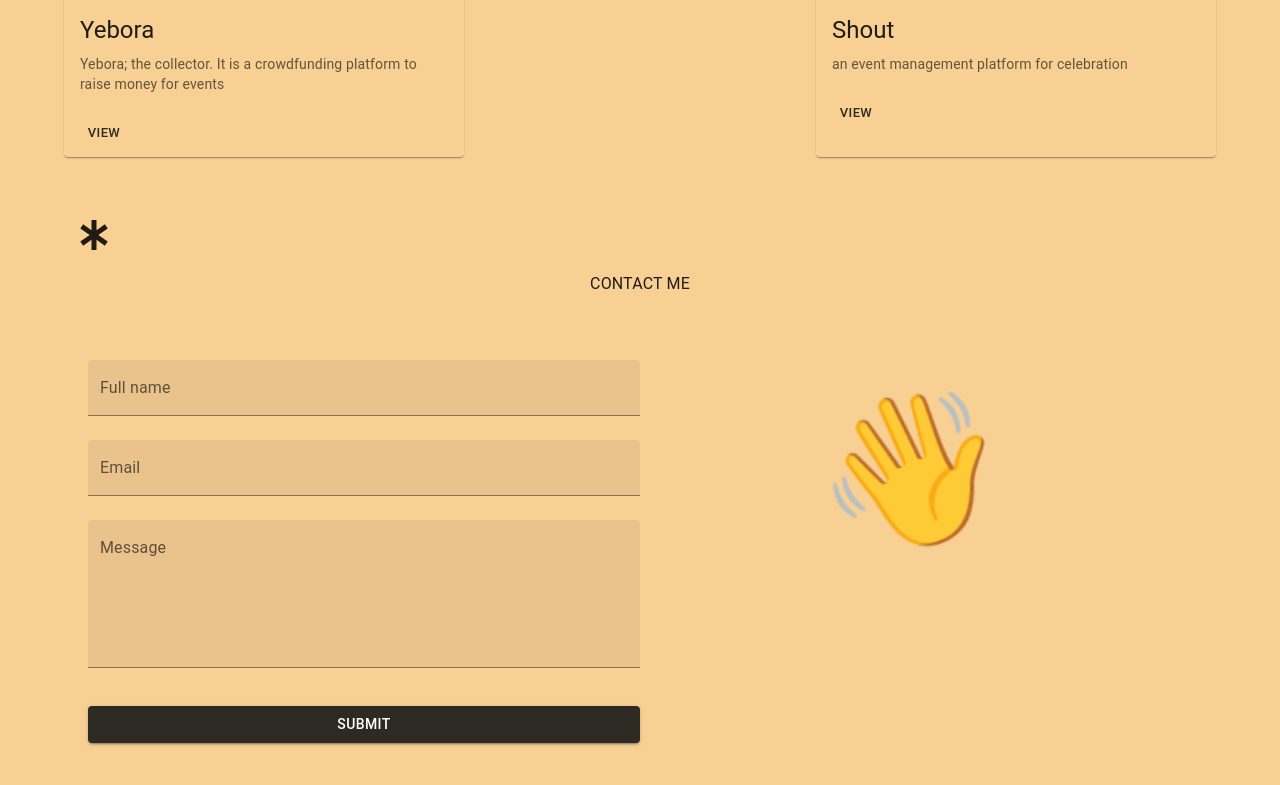
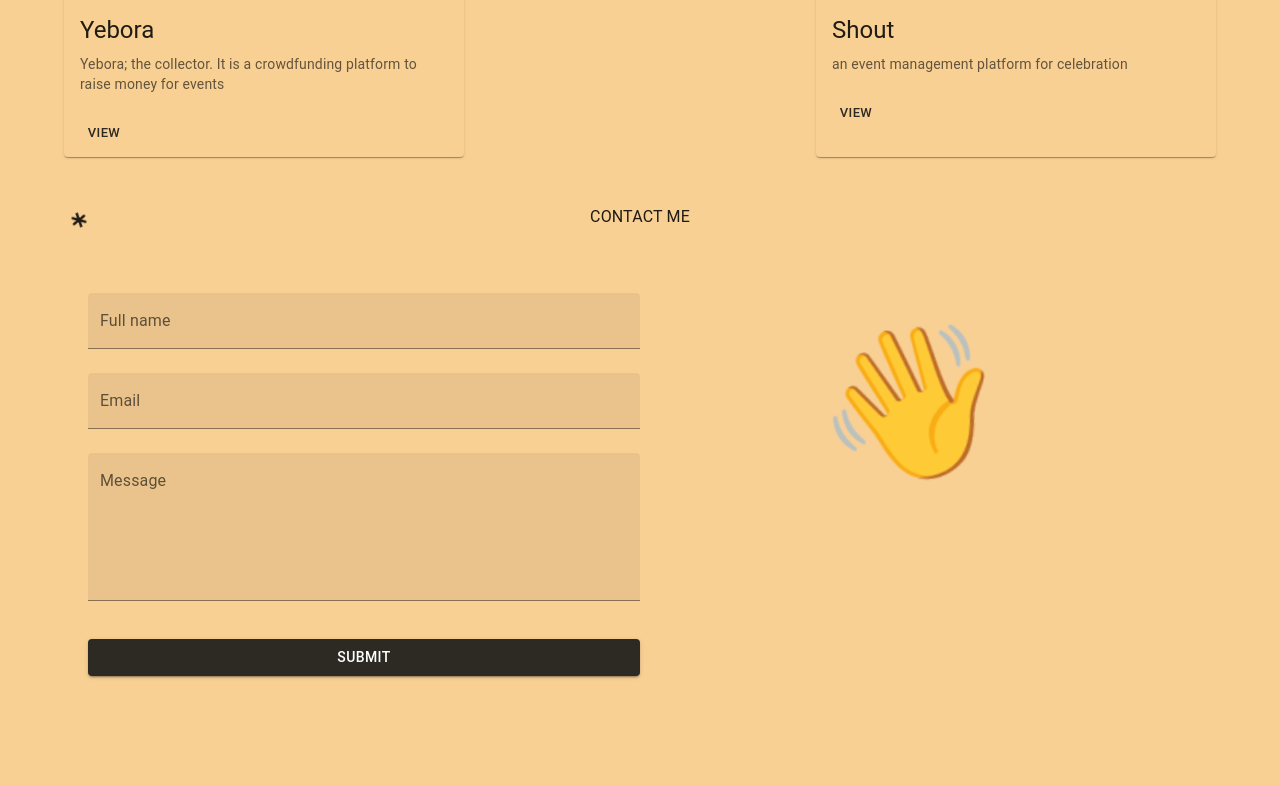
Before and after one commit to mariamopeyemi/my-portfolio-live, a Next.js app: page / in a window 1280 px wide. Shown: the part 3076-3861 px from the top of the page. Built offline with nearby package versions, Linux system fonts and the light colour scheme.

Commit message:
back anime

```diff
--- a/pages/index.js
+++ b/pages/index.js
@@ -32,10 +32,10 @@ export default function Home() {
         <Intro />
         <About />
 
-        <CgAsterisk color='secondary.main' size='60px' className={styles.containerIcon} />
+        <CgAsterisk color='secondary.main' size='60px' className={styles.styleZoomOut} />
         <Projects />
 
-        <CgAsterisk color='secondary.main' size='60px'  />
+        <CgAsterisk color='secondary.main' size='60px' className={styles.styleRotate}  />
         <Contact />
 
         <CgAsterisk color='secondary.main' size='60px'  />
--- a/styles/Home.module.css
+++ b/styles/Home.module.css
@@ -21,7 +21,7 @@
     padding: 2rem;
   }
 }
-.containerIcon {
+.styleZoomOut {
   position: absolute;
   top: 10%;
   /* right: 10%; */
@@ -40,6 +40,36 @@
   50%  {width: 60px; left:0px; top:10%;}
   75%  {width: 20px; left:0px; top:10%;}
   100% {width: 60px; left:0px; top:10%;}
+}
+.styleRotate {
+  position: absolute;
+  width: 30px;
+  height: 30px;
+  animation-name: example1;
+  animation-duration: 4s;
+  animation-timing-function: ease;
+  animation-iteration-count: infinite;
+
+}
+@keyframes example1 {
+  50% {transform: rotate(360deg);}
+}
+
+.containerRotate {
+  position: absolute;
+  /* top: 10%; */
+  /* right: 10%; */
+  /* background-color: red; */
+  width: 30px;
+  height: 30px;
+  animation-name: example2;
+  animation-duration: 4s;
+  animation-timing-function: ease;
+  animation-iteration-count: infinite;
+
+}
+@keyframes example2 {
+  50% {transform: rotate(360deg);}
 }
 
 
```
